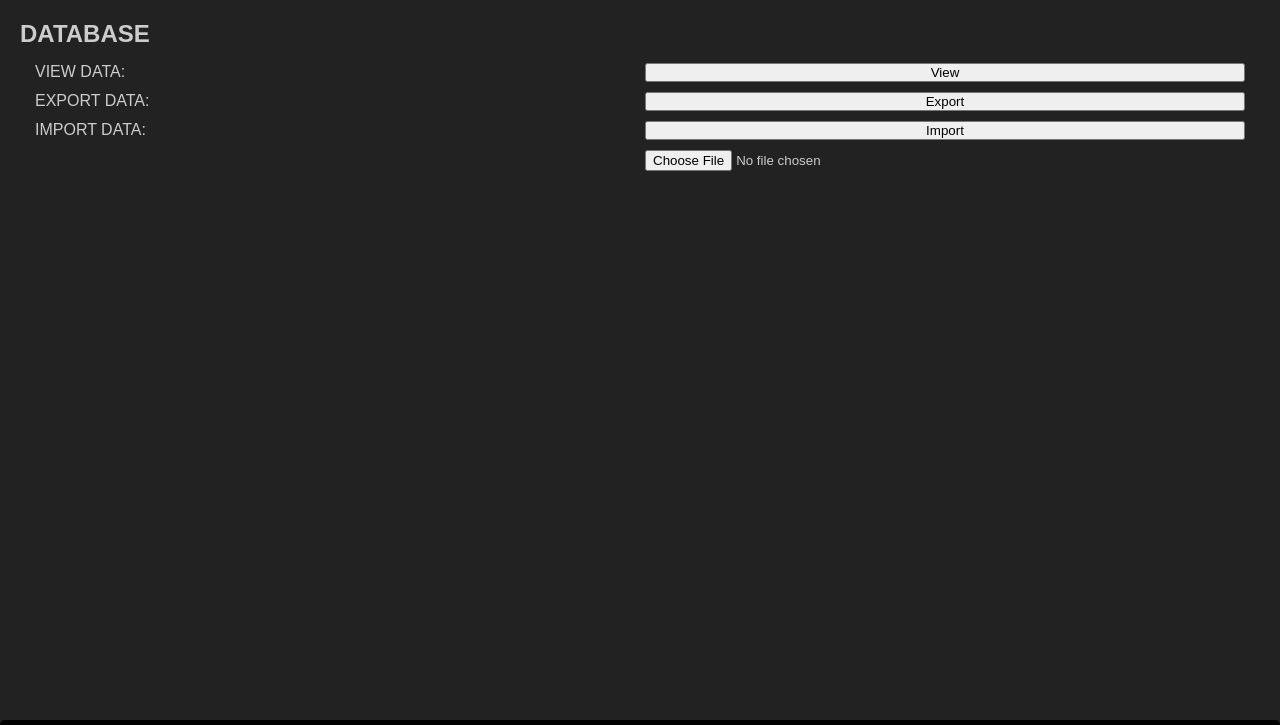
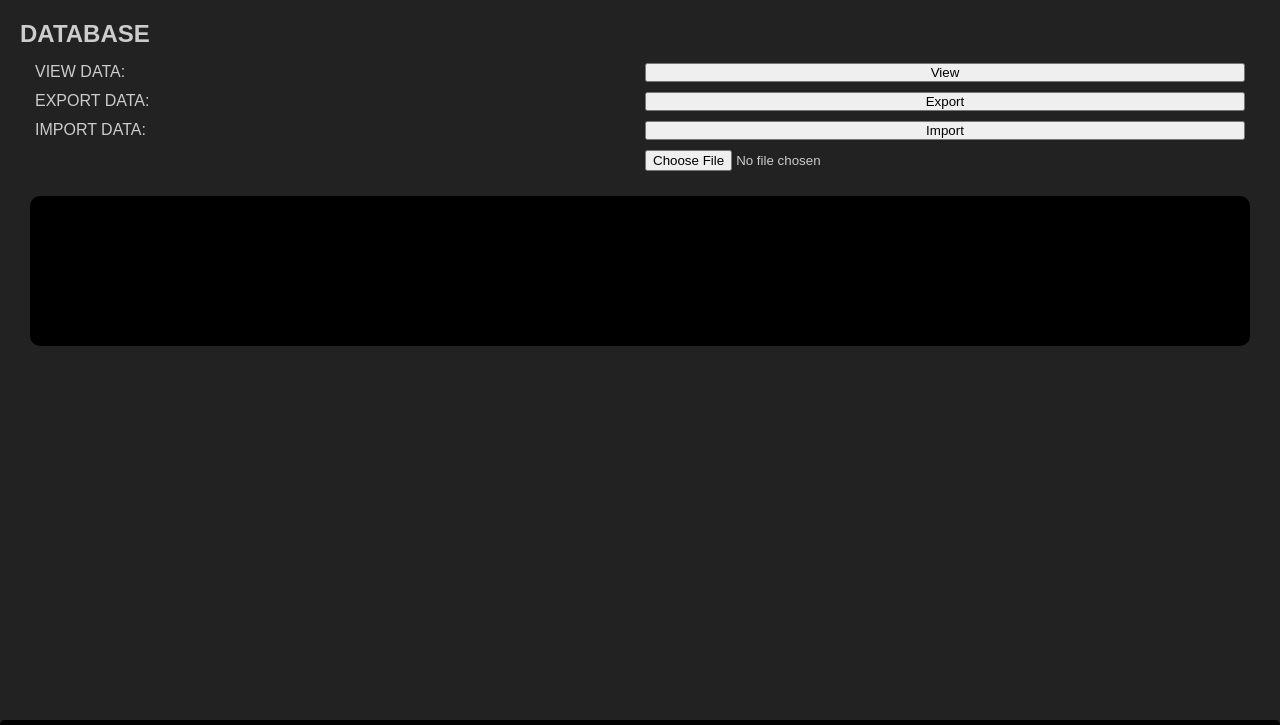
Before and after one commit to codeartery/sickjournal, a plain HTML site: page pages/settings.html in a window 1280 px wide. Shown: the top 725 px of the page. Drawn offline with nearby package versions, Linux system fonts and the light colour scheme.

Commit message:
Add styling to database view/import text paragraph

```diff
--- a/pages/settings.html
+++ b/pages/settings.html
@@ -30,7 +30,7 @@
                 <label style="margin: 5px;"></label>
                 <input style="margin: 5px;" id="importFileSelection" type="file" accept=".json" />
             </div>
-            <p id="viewAsJson"></p>
+            <p id="viewAsJson" style="margin: 10px;background-color:black;width:auto;height:150px;overflow-y:scroll;border-radius:10px;"></p>
         </div>
 
     </main>
```
